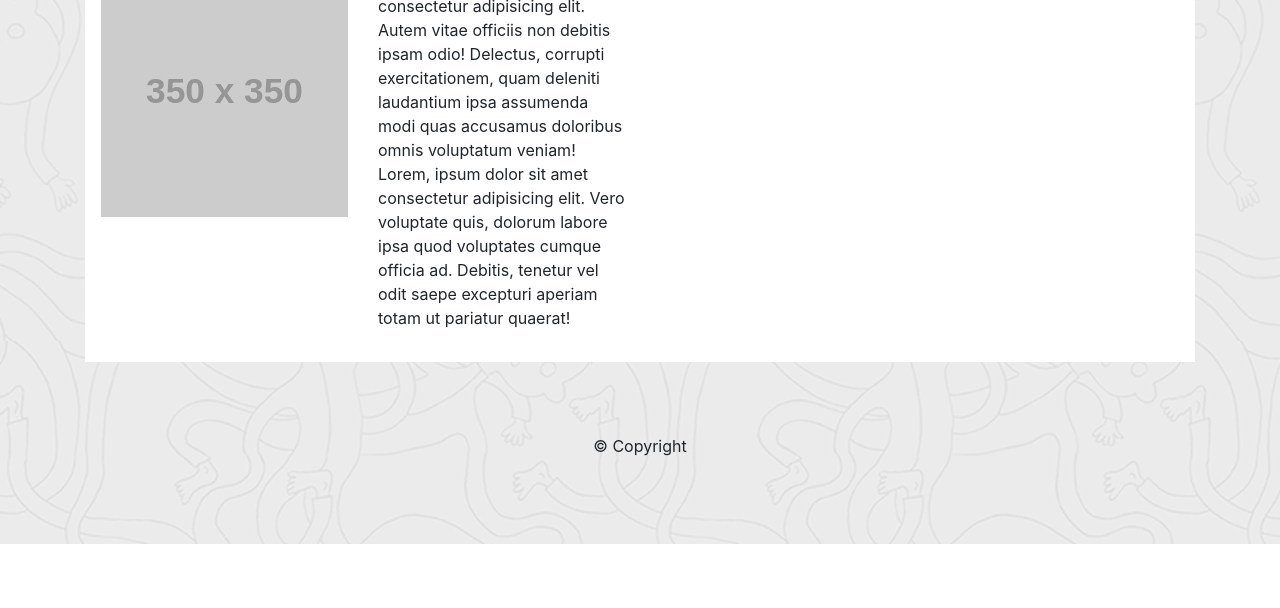
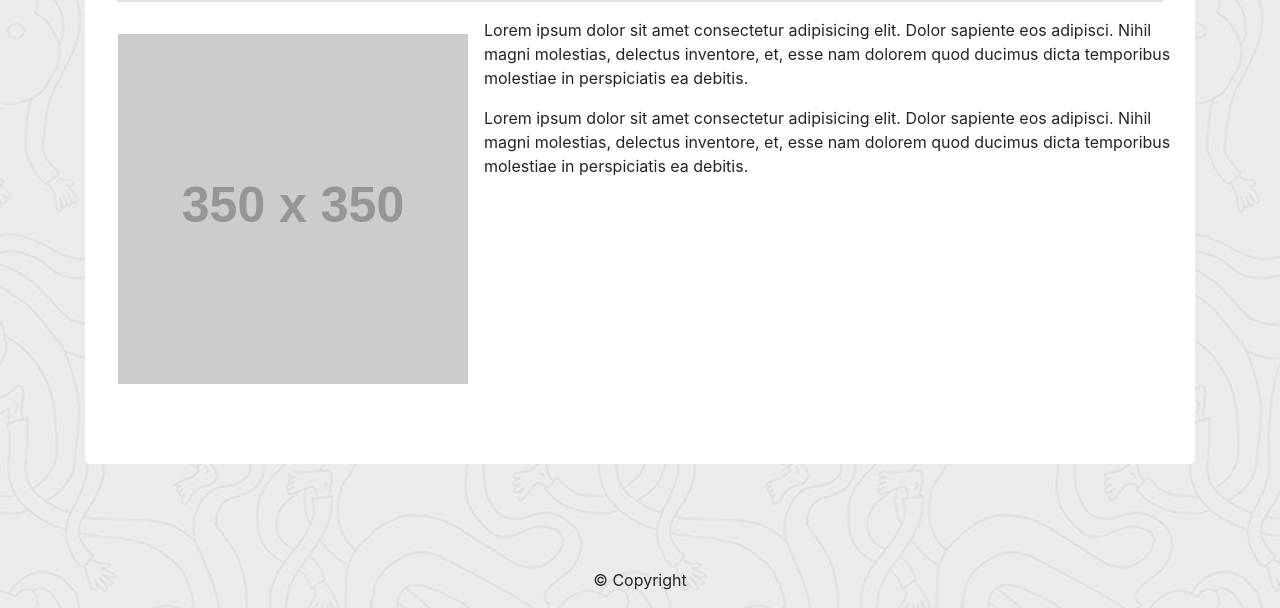
Before and after one commit to pakmk/homework02, a plain HTML site: page index.html in a window 1280 px wide. Shown: the part 256-864 px from the top of the page. Before the commit the page ends 800 px from the top, so only its background shows below. Drawn offline with nearby package versions, Linux system fonts and the light colour scheme; placeholder pictures from the web are drawn by us.

Commit message:
updated changes to all documents 02

```diff
--- a/assets/css/style.css
+++ b/assets/css/style.css
@@ -24,16 +24,6 @@ hr {
   border-top: 2px solid rgba(0, 0, 0, 0.1);
 }
 
-main {
-  background-color: white;
-  padding: 16px 16px 16px 16px;
-}
-
-form {
-  background-color: white;
-  padding: 16px 16px 16px 16px;
-}
-
 .form-group {
   font-weight: bold;
 }
@@ -41,3 +31,7 @@ form {
 footer {
   text-align: center;
 }
+
+.jumbotron {
+  background-color: white;
+}
--- a/index.html
+++ b/index.html
@@ -46,34 +46,33 @@
         <br><br><br>
         <!-- Main Section -->
         <main>
-            <div class="row">
-                <div class="col-sm-6">
-                    <div class="row">
-                        <div class="col">
+            <div class="jumbotron">
                 <h1>About Me</h1>
                 <hr>
-                        </div>
-                    </div>
                 <div class="row">
-                        <div class="col-sm-6">
-                            <img src="https://via.placeholder.com/350x350" alt="Place Holder" style="width: 100%">
-                        </div>
-                        <div class="col-sm-6">
+                    <div>
+                        <img src="https://via.placeholder.com/350x350" alt="Place Holder"
+                            class="img-fluid float-left p-3">
                         <p>
-                                Lorem ipsum dolor sit amet consectetur adipisicing elit. Autem
-                                vitae officiis non debitis ipsam odio! Delectus, corrupti
-                                exercitationem, quam deleniti laudantium ipsa assumenda modi
-                                quas accusamus doloribus omnis voluptatum veniam!
-                                Lorem, ipsum dolor sit amet consectetur adipisicing elit. Vero voluptate quis, dolorum
-                                labore ipsa quod voluptates cumque officia ad. Debitis, tenetur vel odit saepe excepturi
-                                aperiam totam ut pariatur quaerat!
+                            Lorem ipsum dolor sit amet consectetur adipisicing elit. Dolor sapiente eos adipisci. Nihil
+                            magni
+                            molestias, delectus inventore, et, esse nam dolorem quod ducimus dicta temporibus molestiae
+                            in
+                            perspiciatis ea debitis.
                         </p>
-                        </div>
+                        <p>
+                            Lorem ipsum dolor sit amet consectetur adipisicing elit. Dolor sapiente eos adipisci. Nihil
+                            magni
+                            molestias, delectus inventore, et, esse nam dolorem quod ducimus dicta temporibus molestiae
+                            in
+                            perspiciatis ea debitis.
+                        </p>
                     </div>
                 </div>
             </div>
         </main>
         <!-- Main Section End -->
+    </div>
     <br><br><br>
     <!-- Footer Section -->
     <footer>
```
Also changed, not shown: contact.html (+4 -4 lines), portfolio.html (+1 -10 lines). Lines whose indentation alone changed are shown as unchanged.
